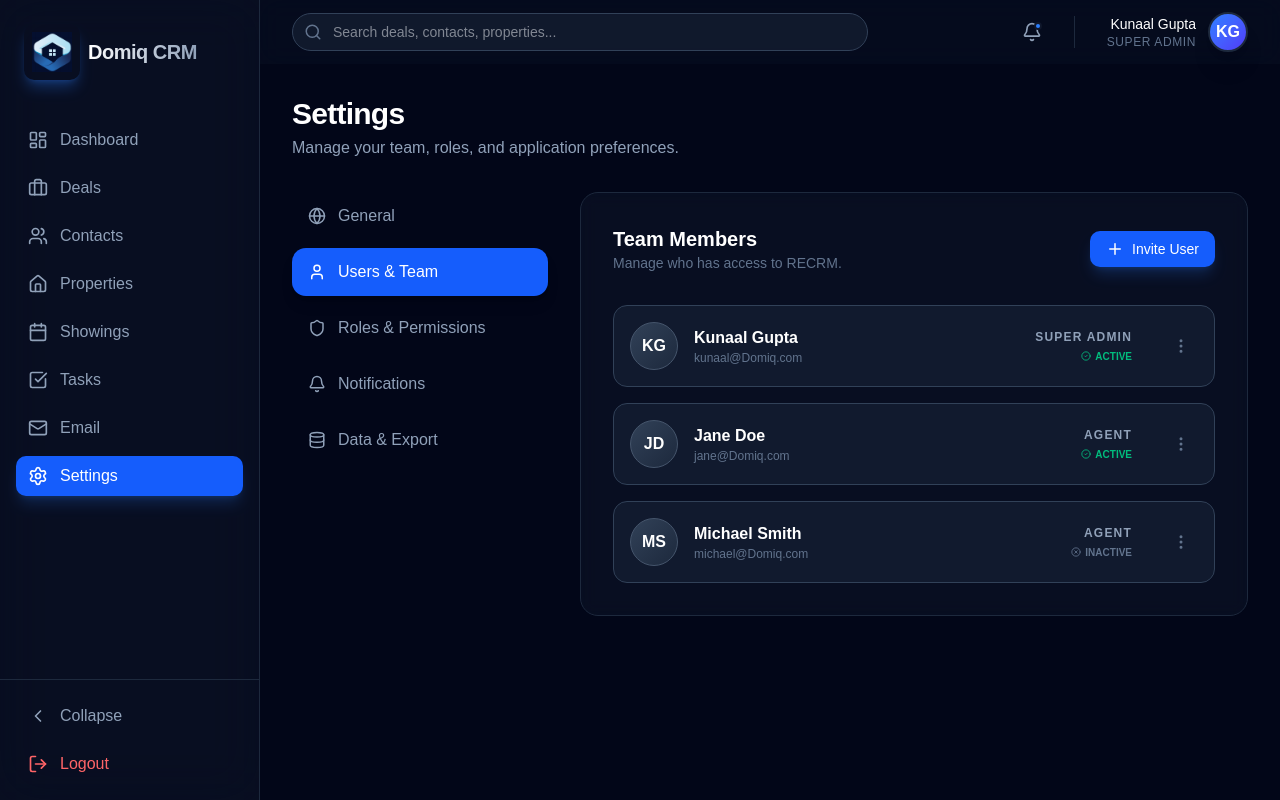
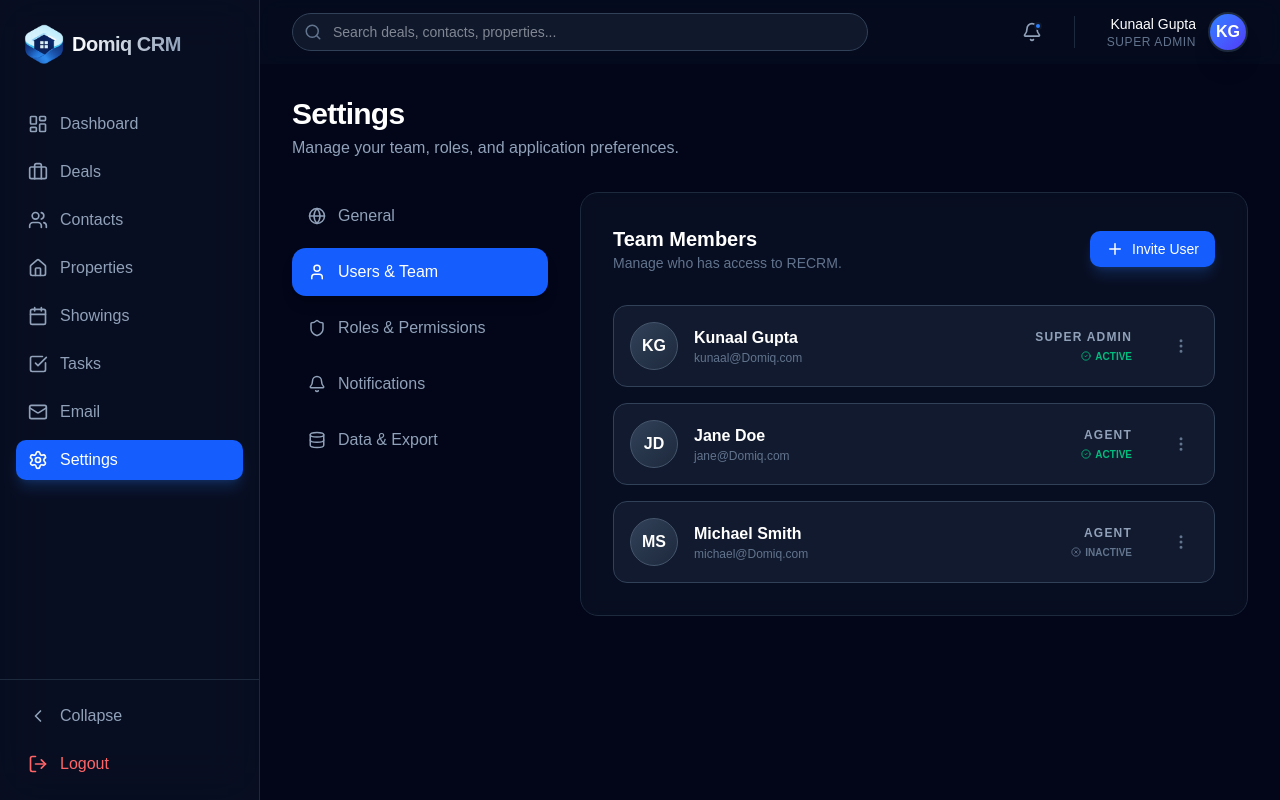
Before and after one commit to kunaal-gupta/Moazic_RealEsatate_CRM, a React (Vite) app: page /settings in a window 1280 px wide. Built offline with nearby package versions, Linux system fonts and the light colour scheme.

Commit message:
updated meta data

```diff
--- a/index.html
+++ b/index.html
@@ -4,7 +4,7 @@
     <meta charset="UTF-8" />
     <meta name="viewport" content="width=device-width, initial-scale=1.0" />
     <title>Domiq CRM</title>
-<!--    <link rel="icon" type="image/png" href="assets/logo.png" />-->
+    <link rel="icon" type="image/png" href="assets/thumbnail.png" />
 
   </head>
   <body>
--- a/src/MainLayout.tsx
+++ b/src/MainLayout.tsx
@@ -18,7 +18,7 @@ import {
 import { Link, useLocation, Outlet } from 'react-router-dom';
 import { motion, AnimatePresence } from 'motion/react';
 import { cn } from './lib/utils';
-import logo from "../assets/logo.png"; // or relative path
+import logo from "../assets/thumbnail.png"; // or relative path
 
 const SidebarItem: React.FC<{ icon: any, label: string, to: string, collapsed: boolean }> = ({ icon: Icon, label, to, collapsed }) => {
   const location = useLocation();
@@ -94,7 +94,7 @@ export default function MainLayout() {
               className="flex items-center gap-2"
             >
 
-            <div className="w-14 h-14 rounded-lg flex items-center justify-center shadow-lg shadow-blue-500/30">
+            <div className="shadow-blue-500/30">
               <img src={logo} alt="logo" className="w-10 h-10 object-contain" />
             </div>
               <span className="text-xl font-bold tracking-tight bg-gradient-to-r from-white to-slate-400 bg-clip-text text-transparent">
```
Also changed, not shown: assets/logo.png, assets/thumbnail.png (added).
